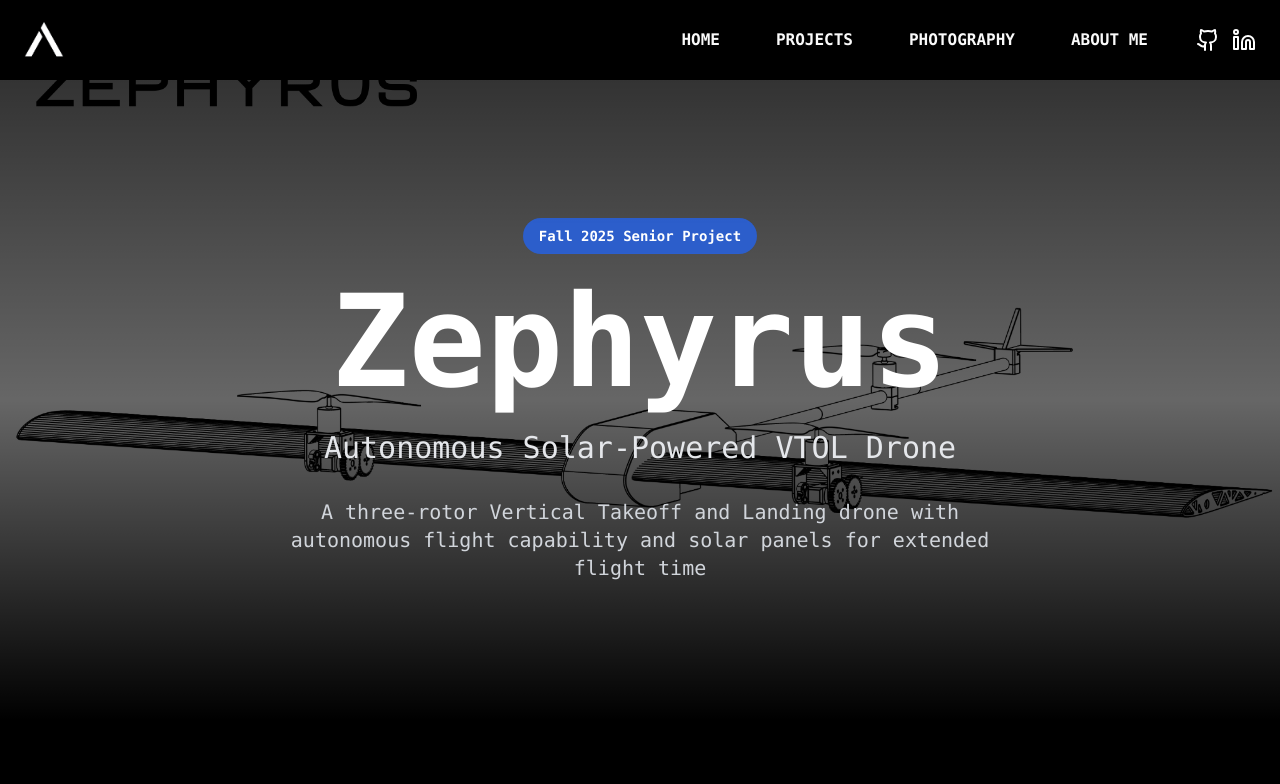
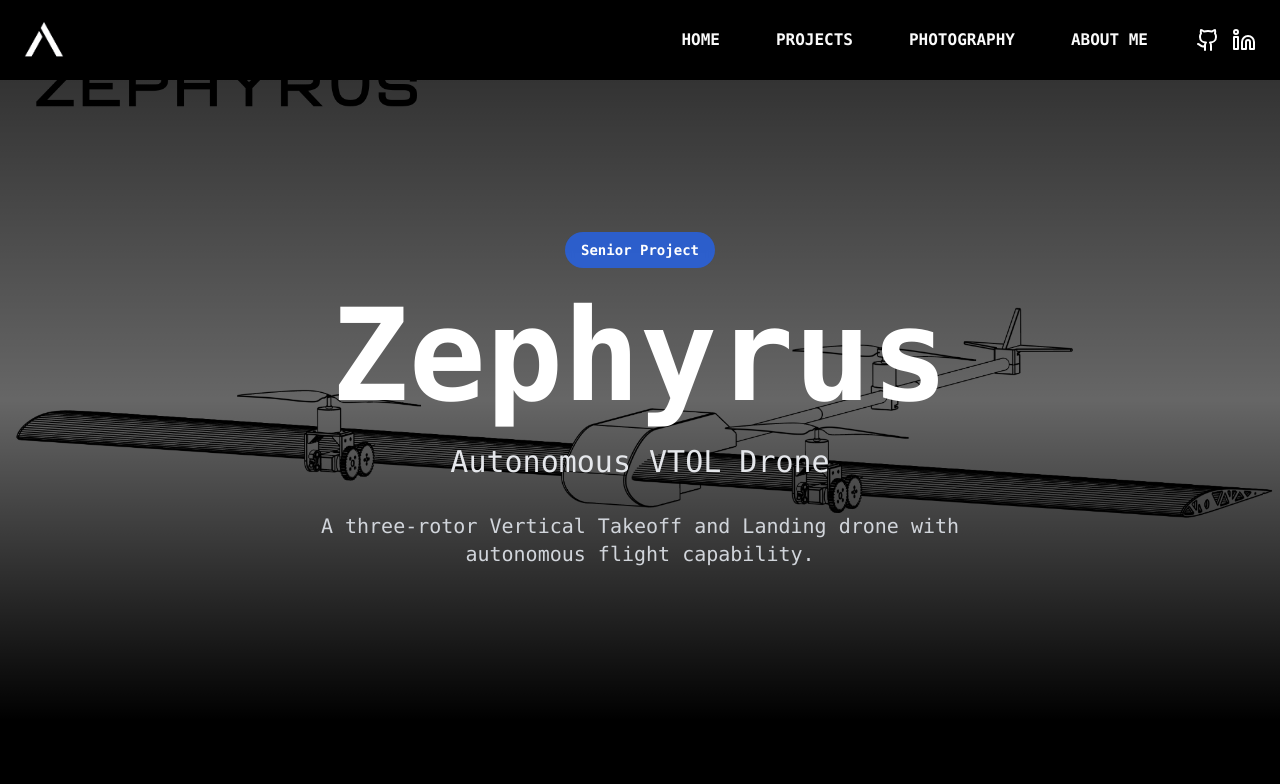
Before and after one commit to avaninder/avaninder, a Next.js app: page /senior_project in a window 1280 px wide. Shown: the top 784 px of the page. Built offline with nearby package versions, Linux system fonts and the light colour scheme.

Commit message:
more updates

```diff
--- a/app/senior_project/page.tsx
+++ b/app/senior_project/page.tsx
@@ -20,16 +20,16 @@ export default function SeniorProject() {
         <div className="absolute inset-0 bg-gradient-to-b from-black/80 via-black/60 to-black" />
         <div className="absolute inset-0 flex flex-col items-center justify-center px-4">
           <div className="inline-block px-4 py-2 bg-blue-600/80 backdrop-blur-sm text-white text-sm font-semibold rounded-full mb-6">
-            Fall 2025 Senior Project
+            Senior Project
           </div>
           <h1 className="text-6xl md:text-8xl lg:text-9xl font-bold text-white mb-6 text-center">
             Zephyrus
           </h1>
           <p className="text-xl md:text-3xl text-gray-200 text-center max-w-4xl mb-8">
-            Autonomous Solar-Powered VTOL Drone
+            Autonomous VTOL Drone
           </p>
           <p className="text-lg md:text-xl text-gray-300 text-center max-w-3xl">
-            A three-rotor Vertical Takeoff and Landing drone with autonomous flight capability and solar panels for extended flight time
+            A three-rotor Vertical Takeoff and Landing drone with autonomous flight capability.
           </p>
         </div>
       </div>
```
